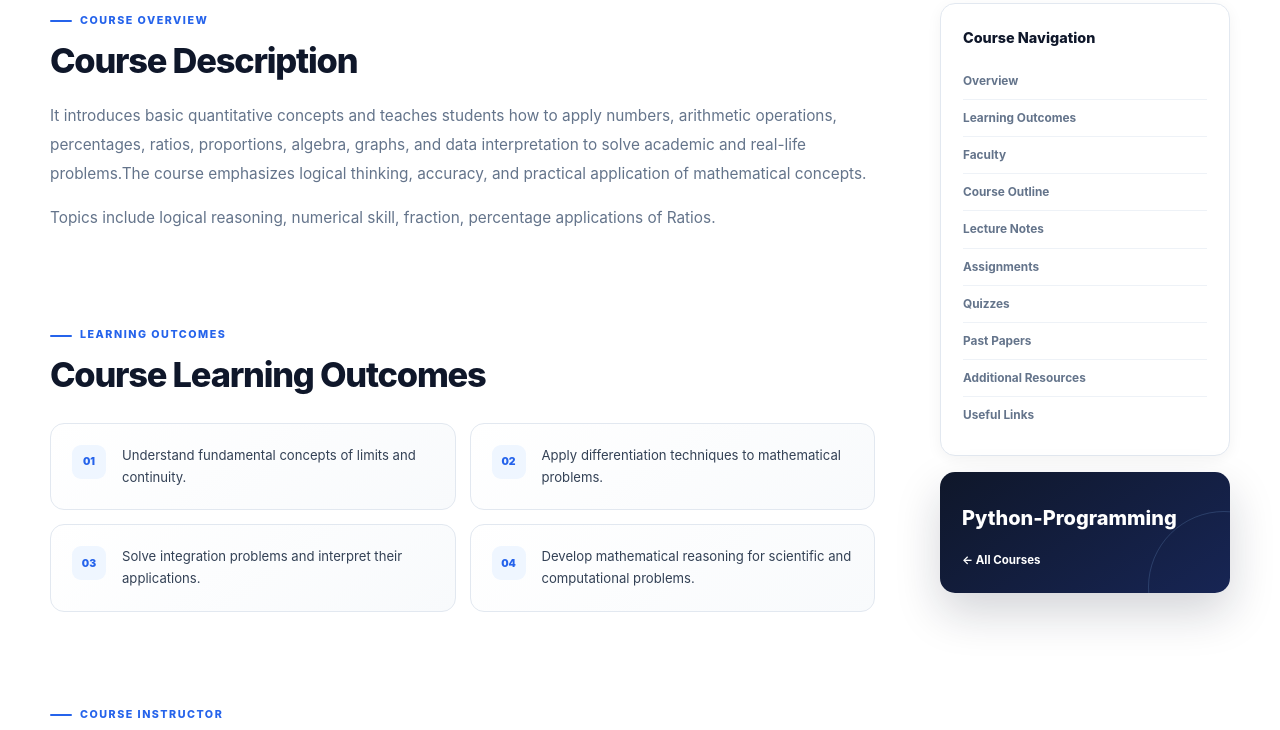
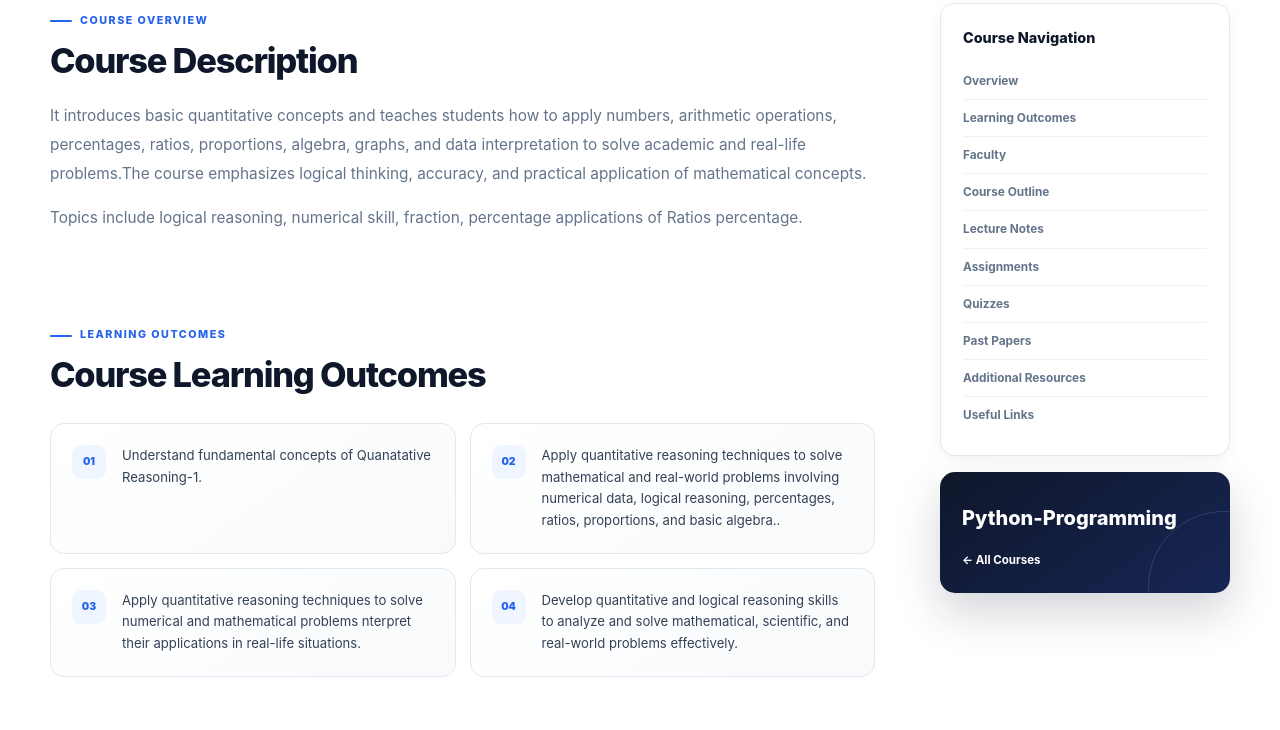
Before and after one commit to pmaicourses/Quantative_Reasonings-I, a plain HTML site: page index.html in a window 1280 px wide. Shown: the part 779-1509 px from the top of the page. Drawn offline with Linux system fonts and the light colour scheme.

Commit message:
Update index.html

```diff
--- a/index.html
+++ b/index.html
@@ -336,7 +336,7 @@
                                 Topics include logical reasoning, numerical skill,
                                 fraction, percentage
 
-                                applications of Ratios.
+                                applications of Ratios percentage.
                             </p>
 
                         </section>
@@ -371,8 +371,8 @@
 
                                     <p>
                                         Understand fundamental
-                                        concepts of limits and
-                                        continuity.
+                                        concepts of Quanatative
+                                        Reasoning-1.
                                     </p>
 
                                 </div>
@@ -385,9 +385,9 @@
                                     </span>
 
                                     <p>
-                                        Apply differentiation
-                                        techniques to mathematical
-                                        problems.
+                                        Apply quantitative reasoning techniques to solve mathematical and real-world problems
+                                        involving numerical data, logical reasoning, percentages, ratios, proportions, and
+                                        basic algebra..
                                     </p>
 
                                 </div>
@@ -400,9 +400,9 @@
                                     </span>
 
                                     <p>
-                                        Solve integration problems
-                                        and interpret their
-                                        applications.
+                                        Apply quantitative reasoning techniques to solve numerical and mathematical problems
+                                        nterpret their applications in real-life situations.
+
                                     </p>
 
                                 </div>
@@ -415,9 +415,9 @@
                                     </span>
 
                                     <p>
-                                        Develop mathematical
-                                        reasoning for scientific
-                                        and computational problems.
+                                        Develop quantitative and logical reasoning skills to analyze and solve mathematical,
+                                        scientific, and real-world problems effectively.
+
                                     </p>
 
                                 </div>
```
